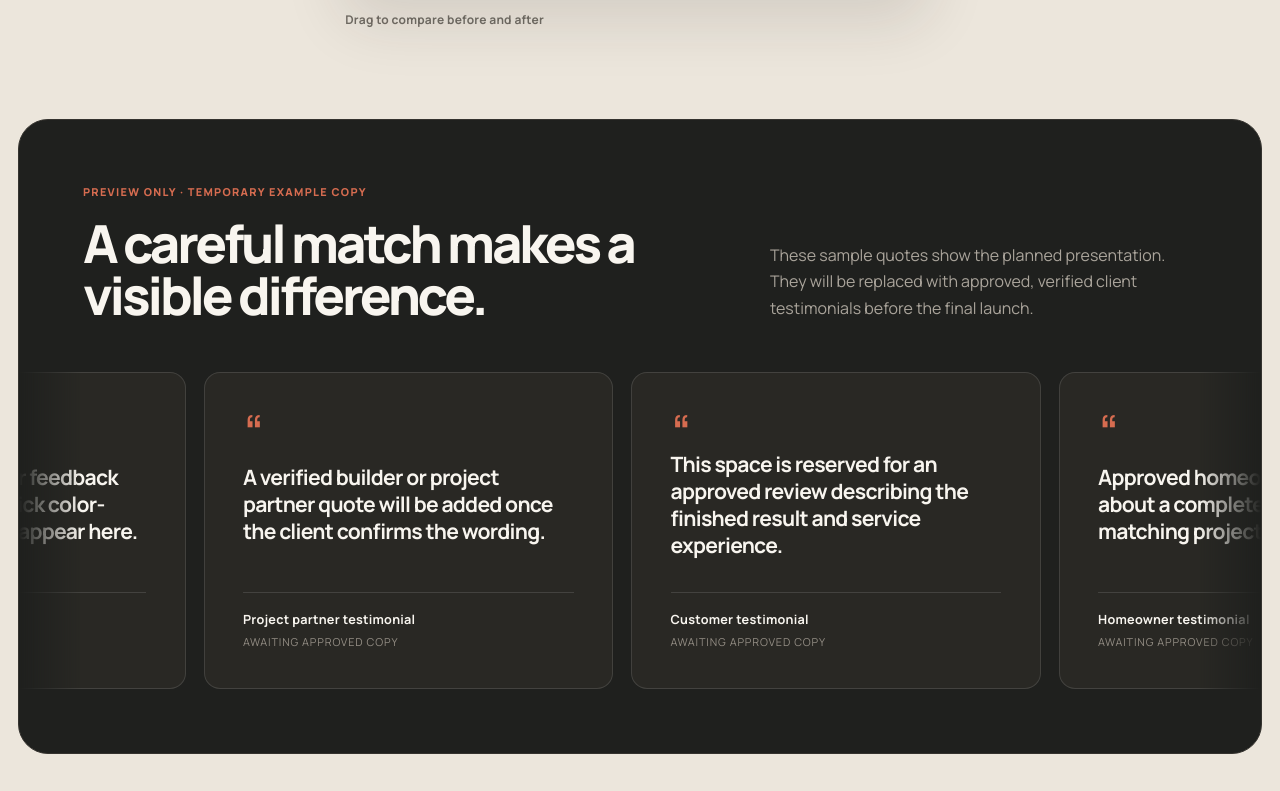
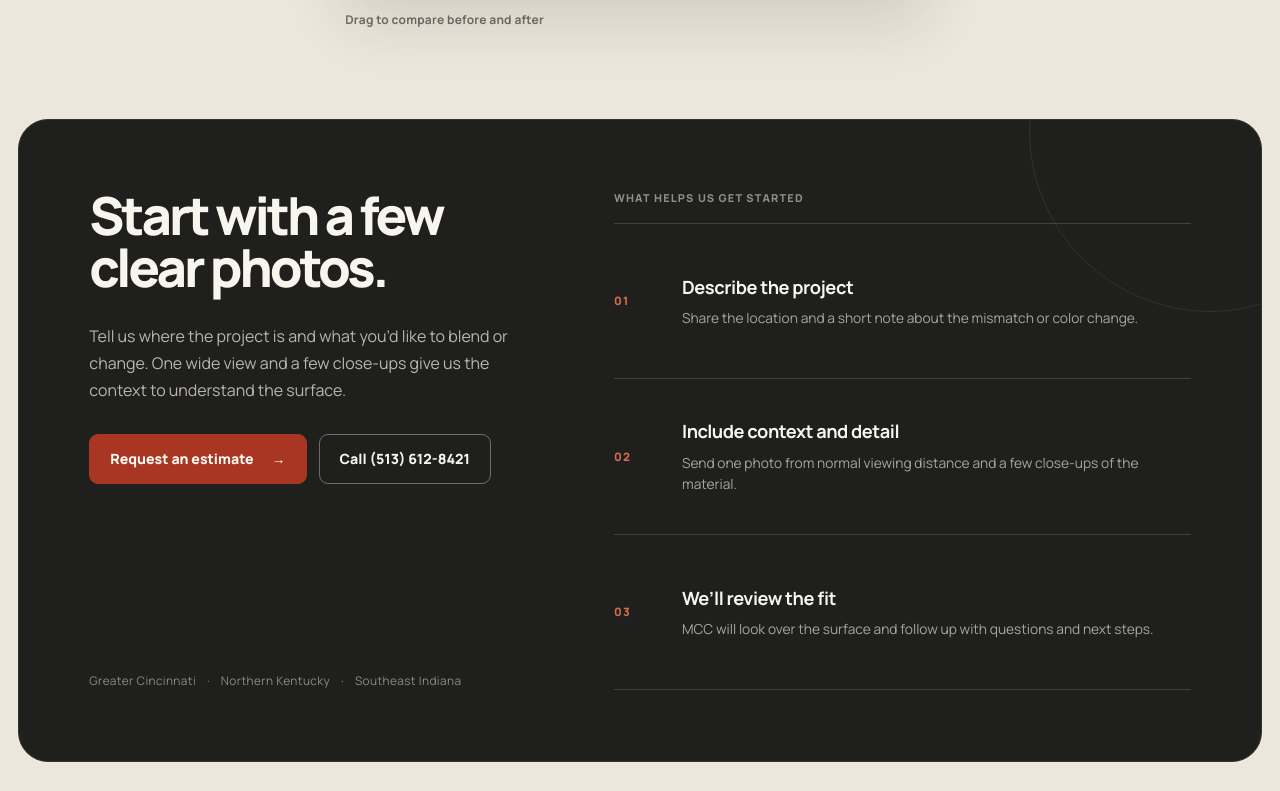
Before and after one commit to ocnbtl/projectjimsite, a Next.js app: page / in a window 1280 px wide. Shown: the part 2249-3040 px from the top of the page. Built offline with nearby package versions, Linux system fonts and the light colour scheme; no server answers.

Commit message:
Hide testimonial placeholders

```diff
--- a/app/page.tsx
+++ b/app/page.tsx
@@ -8,6 +8,9 @@ import { business, services } from "@/content/site";
 import styles from "./home.module.css";
 
 type ServiceIconName = "matching" | "staining" | "materials";
+
+// Re-enable only after the client supplies approved testimonial copy and attribution.
+const testimonialsEnabled = false;
 
 const homeServices = [
   {
@@ -261,7 +264,7 @@ export default function HomePage() {
         </Link>
       </section>
 
-      <TestimonialMarquee />
+      {testimonialsEnabled ? <TestimonialMarquee /> : null}
 
       <section className={`${styles.closing} home-shell`} aria-labelledby="closing-title">
         <div className={styles.closingLead}>
```
Also changed, not shown: 1 other file (tests, documents, lock files or other folders).
